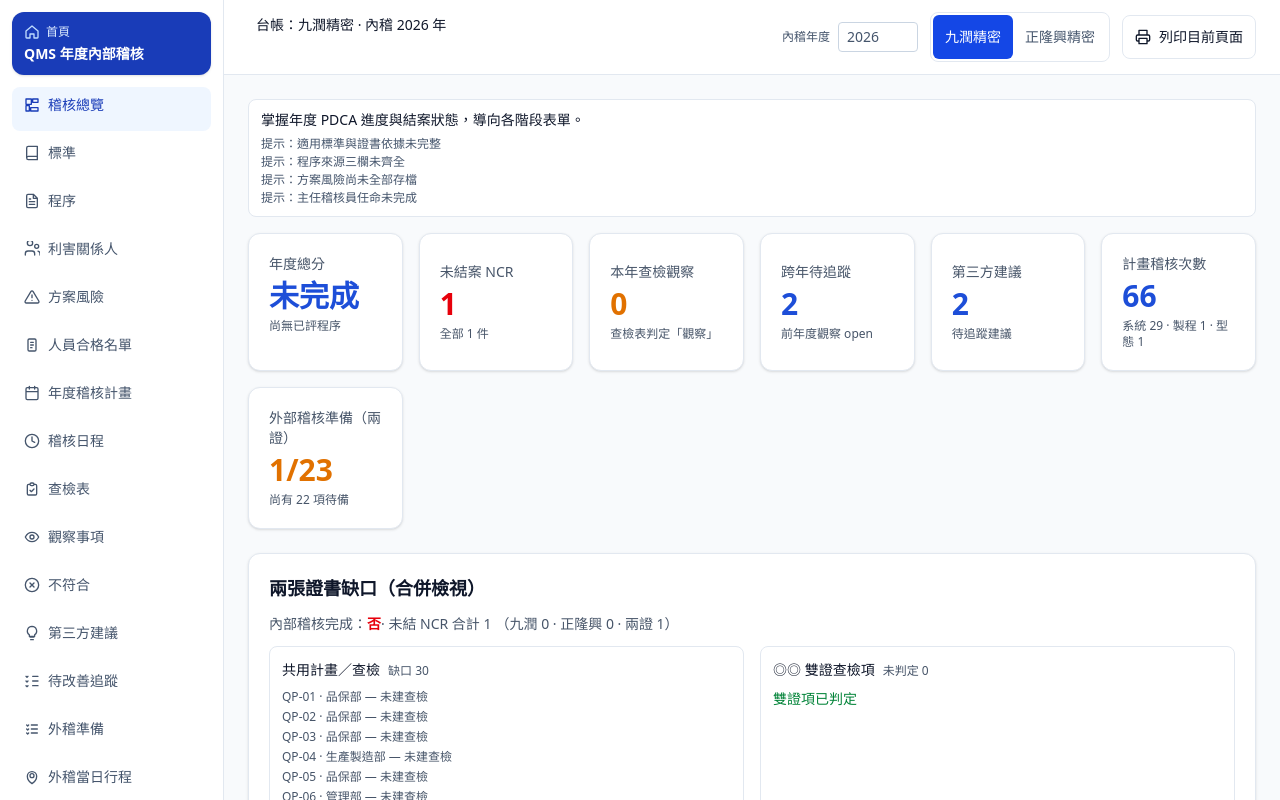
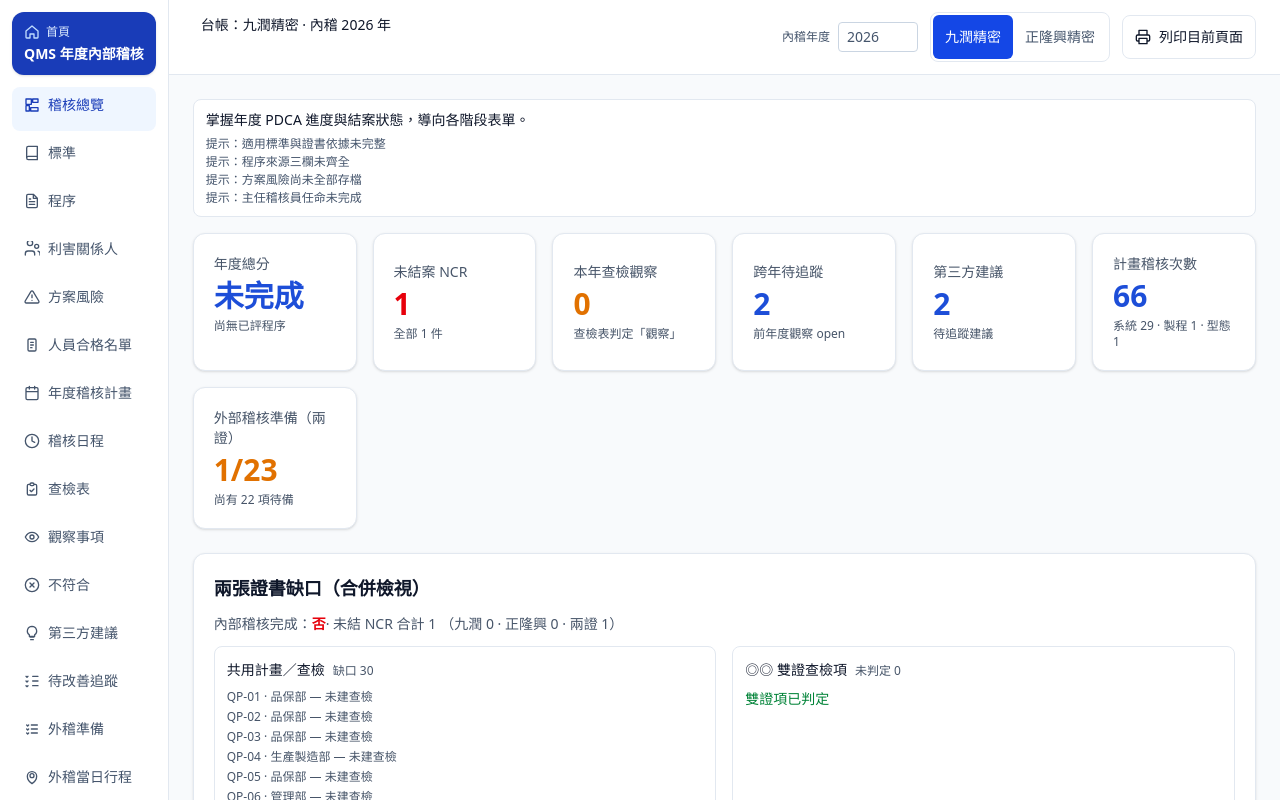
Before and after one commit to chenchihcu/qms-annual-internal-audit, a React (Vite) app: page / in a window 1280 px wide. Shown: the top 800 px of the page. Built offline with nearby package versions, Linux system fonts and the light colour scheme.

Commit message:
fix(ui): size sidebar to longest nav label without excess padding

```diff
--- a/src/App.tsx
+++ b/src/App.tsx
@@ -138,8 +138,8 @@ function App() {
       >
         跳至主要內容
       </a>
-      <aside className="hidden w-56 shrink-0 border-r border-line bg-surface no-print lg:block">{renderSidebar()}</aside>
-      <aside id="mobile-sidebar" className={`fixed inset-y-0 left-0 z-40 w-56 border-r border-line bg-surface transition-transform no-print lg:hidden ${mobileMenuOpen ? 'translate-x-0' : '-translate-x-full'}`} aria-hidden={!mobileMenuOpen} inert={!mobileMenuOpen}>{renderSidebar()}</aside>
+      <aside className="hidden w-max max-w-xs shrink-0 border-r border-line bg-surface no-print lg:block">{renderSidebar()}</aside>
+      <aside id="mobile-sidebar" className={`fixed inset-y-0 left-0 z-40 w-max max-w-xs border-r border-line bg-surface transition-transform no-print lg:hidden ${mobileMenuOpen ? 'translate-x-0' : '-translate-x-full'}`} aria-hidden={!mobileMenuOpen} inert={!mobileMenuOpen}>{renderSidebar()}</aside>
       {mobileMenuOpen && <button type="button" className="fixed inset-0 z-30 bg-slate-900/30 no-print lg:hidden" aria-label="關閉導覽" onClick={() => { setMobileMenuOpen(false); menuButtonRef.current?.focus() }} />}
 
       <div className="min-w-0 flex-1">
```
